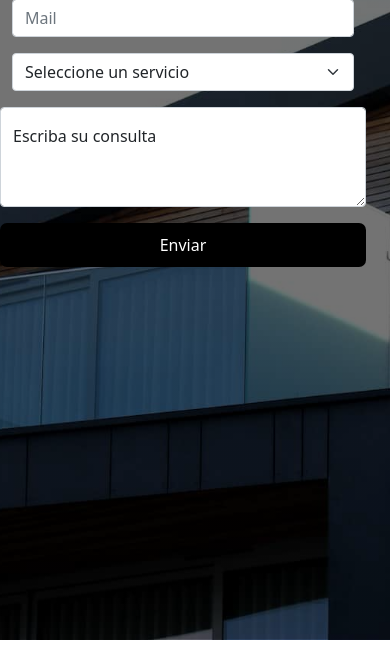
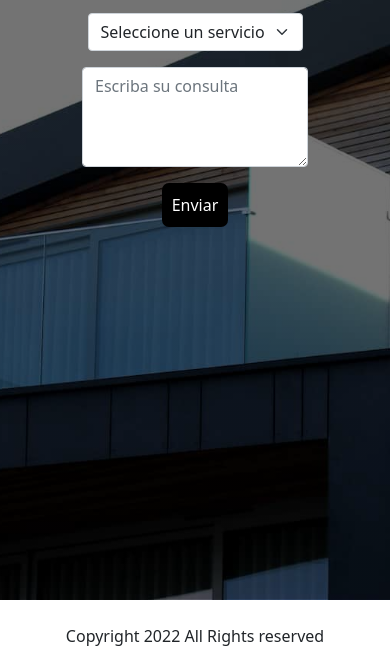
Before and after one commit to BenjaminLeguizamon99/proyecto-final, a plain HTML site: page contacto.html in a window 390 px wide. Shown: the part 216-877 px from the top of the page. Drawn offline with Linux system fonts and the light colour scheme.

Commit message:
Sigo modificando cosas para que quede bien en vista mobile, falta un poco en la pagina de contacto

```diff
--- a/contacto.html
+++ b/contacto.html
@@ -66,7 +66,7 @@
                         </div>
                     </div>
                     <div class="row form-responsive">
-                        <div class="col ">
+                        <div class="col-md-12 ">
                             <select class="form-select" aria-label="Default select example">
                                 <option selected>Seleccione un servicio</option>
                                 <option value="1">Modeling 3D</option>
@@ -78,11 +78,13 @@
                     </div>
                 </div>
                 <div class="row">
-                    <div class="col-md-6 mx-auto my-3">
-                        <div class="form-floating form-responsive">
-                            <textarea class="form-control" placeholder="Leave a comment here" id="floatingTextarea2" style="height: 100px"></textarea>
-                            <label for="floatingTextarea2">Escriba su consulta</label>
-                            <input type="submit" value="Enviar" class="my-3 boton-contacto">
+                    <div class="col-md-6 mx-auto my-3 form-responsive">
+                        <div class="form-floating">
+                            <div class="text-area-posicion">
+                              <textarea class="form-control form-responsive" placeholder="Escriba su consulta" id="floatingTextarea2" style="height: 100px"></textarea>
+                            </div>
+                            <div class="boton-contacto-posicion"><input type="submit" value="Enviar" class="my-3 boton-contacto"></div>
+
                           </div>
                     </div>
                 </div>
--- a/estilo.css
+++ b/estilo.css
@@ -1,7 +1,6 @@
 * {
     padding: 0;
     margin: 0;
-    width: 100%;
 }
 .boton-home {
     padding: .8em;
@@ -100,6 +99,18 @@
     border: none;
     padding: .6em;
     border-radius: 7px;
+    width: auto;
+}
+
+.text-area-posicion {
+    display: flex;
+    justify-content: center;
+
+}
+
+.boton-contacto-posicion {
+    display: flex;
+    justify-content: center;
 }
 .boton-contacto:hover {
     transform: scale(1.1,1.1);
@@ -119,10 +130,9 @@
     .titulo-barra-navegacion {
         text-align: center;
     }
-    .img-home-responsive {
+    .img-home {
         display: block;
         margin-left: auto;
-        margin-right: auto;
     }
     .titulos {
         display: flex;
@@ -137,11 +147,7 @@
         align-items: center;
         flex-wrap: wrap;
     }
-    .img-sobremi-responsive {
-        display: block;
-        margin-left: auto;
-        margin-right: auto;
-    }
+
     .galeria {
         padding: 10px;
     }
@@ -151,6 +157,11 @@
         justify-content: center;
         align-items: center;
     }
+    .text-area-posicion {
+        display: block;
+        margin: auto;
+
+    }
     .titulo-servicios {
         visibility: visible;
         padding-top: 1em;
```
Also changed, not shown: index.html (+2 -2 lines).
